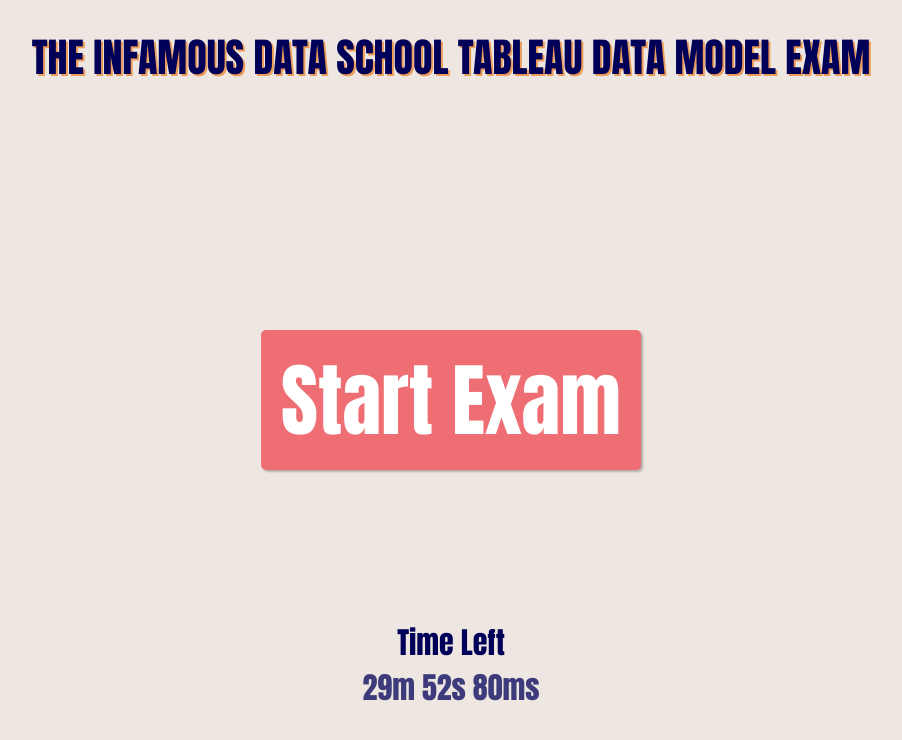
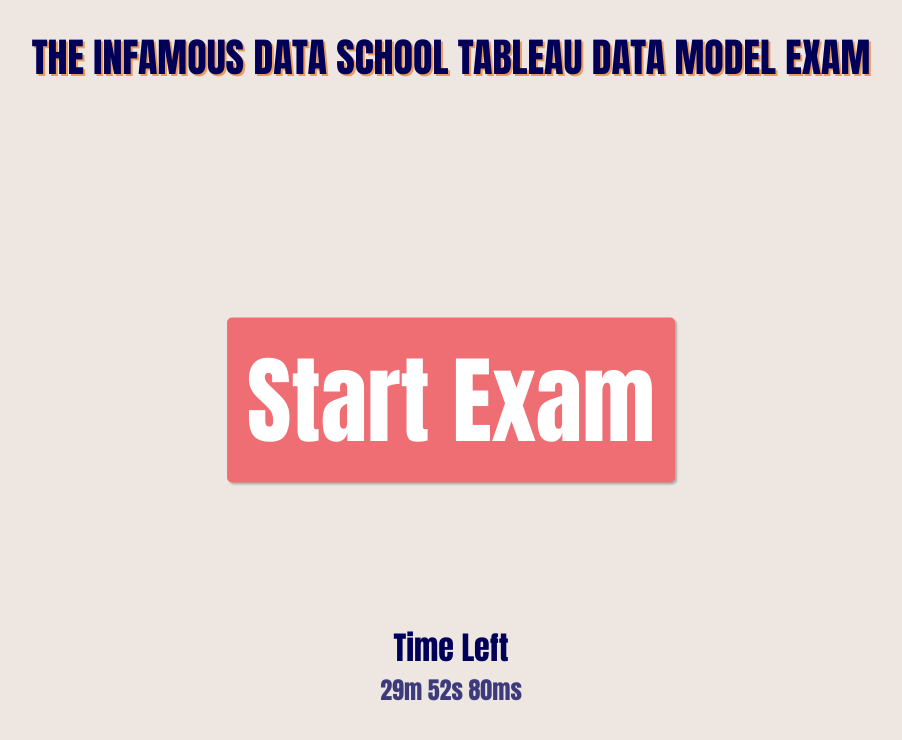
Before and after one commit to Imba456/Tableau-Data-Model-Exam, a plain HTML site: page index.html in a window 1280 px wide. Both pictures are taken after a click on the button "Start Exam". Shown: the whole page, without its empty margins (189-1091 px from the left). Drawn offline with Linux system fonts and the light colour scheme.

Commit message:
updates font sizes to relative

```diff
--- a/app.js
+++ b/app.js
@@ -44,7 +44,7 @@
                 else {
             alert("Just joking, it's time for questions")};
         },
-        5000);
+        1000);
 }
 
 //run exam funtion on click
--- a/style.css
+++ b/style.css
@@ -1,5 +1,7 @@
 body {
   background-color: rgba(230, 221, 213, 0.712);
+  padding: 0;
+  font-size: 16px;
 }
 
 h1 {
@@ -8,7 +10,7 @@
   text-shadow: 2px 2px #eb7515a9;
   color: rgb(0, 0, 88);
   text-justify: auto;
-  font-size: 40px;
+  font-size: 250%;
   padding-bottom: 50px;
 }
 
@@ -16,7 +18,7 @@
   font-family: Impact, Haettenschweiler, "Arial Narrow Bold", sans-serif;
   text-align: center;
   color: rgba(0, 0, 88, 0.746);
-  font-size: 30px;
+  font-size: 150%;
   margin: 0px;
 }
 
@@ -26,7 +28,7 @@
   text-align: center;
   color: rgb(0, 0, 88);
   text-justify: auto;
-  font-size: 30px;
+  font-size: 200%;
   margin: 0px;
 }
 
@@ -63,7 +65,7 @@
   box-shadow: 2px 2px 2px 0px rgba(0, 0, 0, 0.24);
   font-family: Impact, Haettenschweiler, "Arial Narrow Bold", sans-serif;
   text-align: center;
-  font-size: 80px;
+  font-size: 600%;
 }
 
 button:hover {
@@ -72,7 +74,7 @@
   box-shadow: 0 5px 5px 0 rgba(0, 0, 0, 0.24), 0 5px 5px 0 rgba(0, 0, 0, 0.19);
   font-family: Impact, Haettenschweiler, "Arial Narrow Bold", sans-serif;
   text-align: center;
-  font-size: 80px;
+  font-size: 600%;
 }
 
 button:focus {
@@ -91,5 +93,5 @@
   box-shadow: 2px 2px 2px 0px rgba(0, 0, 0, 0.24);
   font-family: Impact, Haettenschweiler, "Arial Narrow Bold", sans-serif;
   text-align: center;
-  font-size: 80px;
+  font-size: 600%;
 }
```
